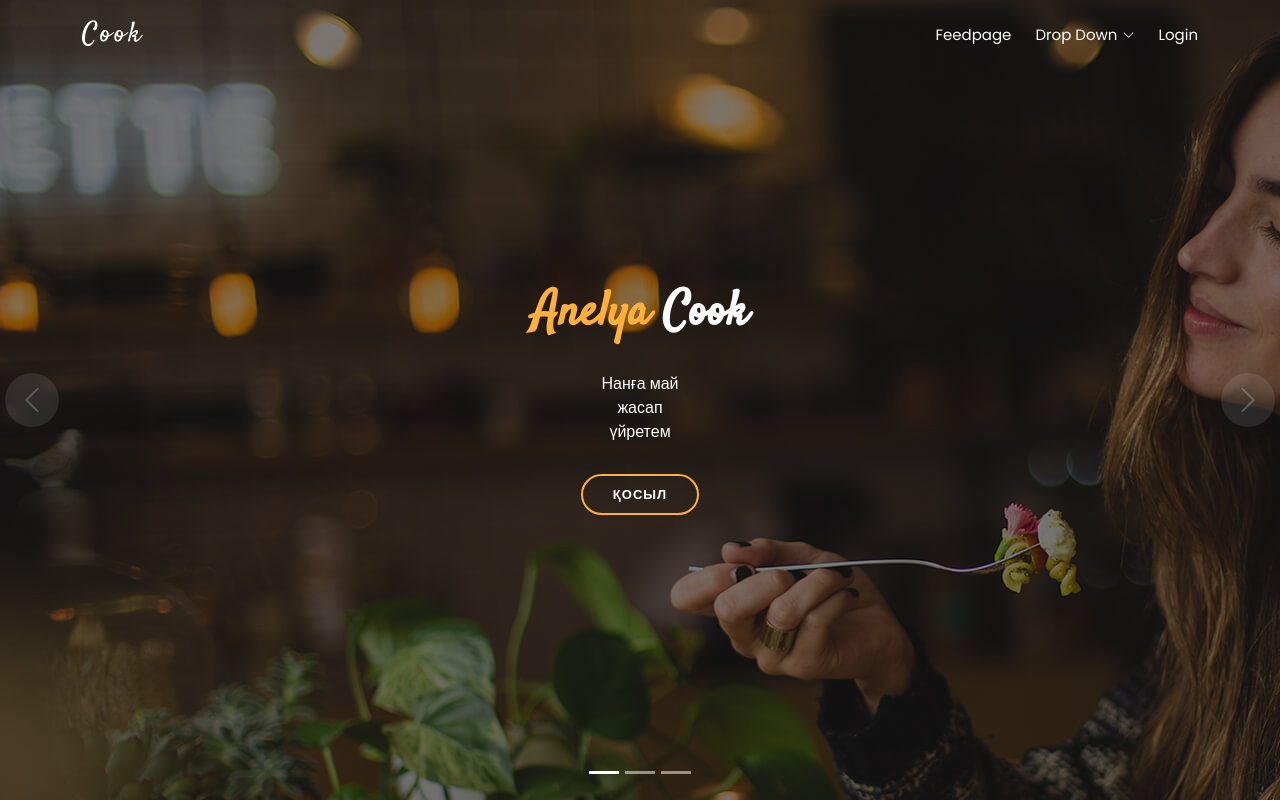
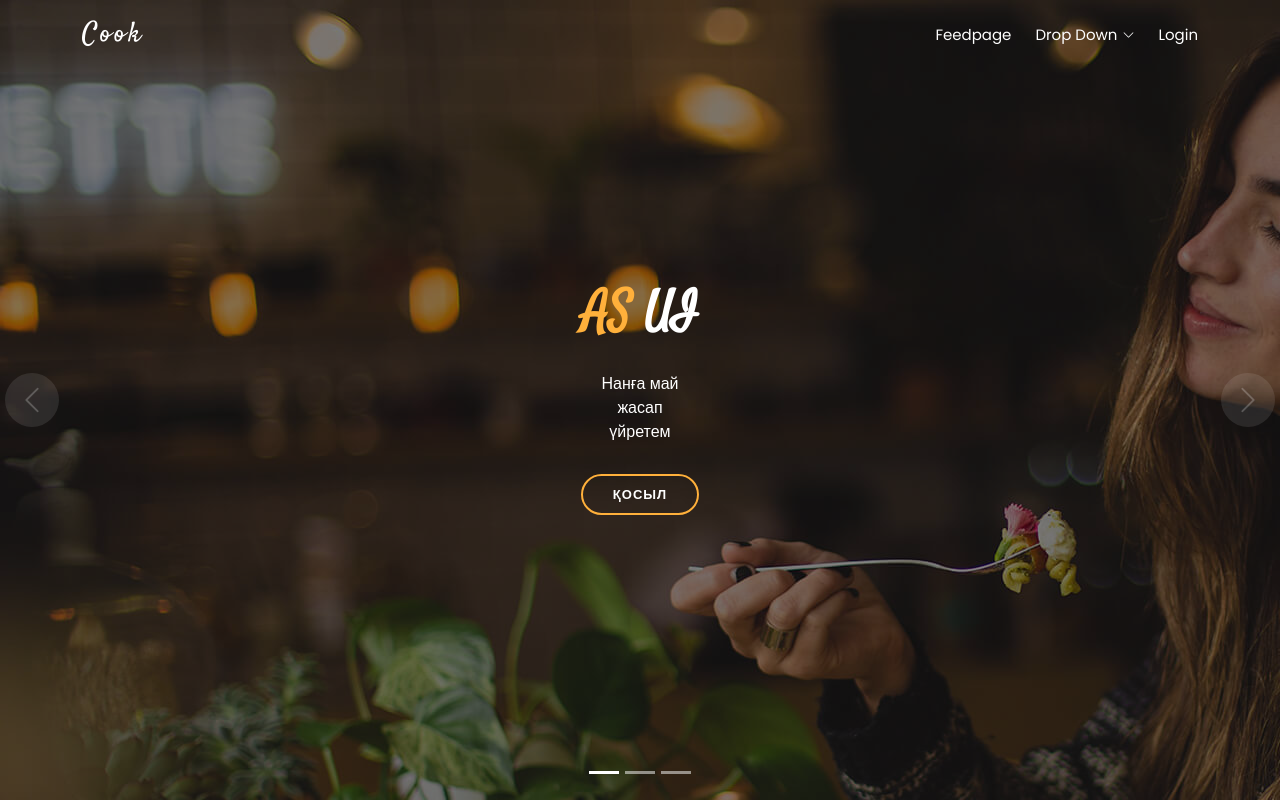
Before and after one commit to zhaubasssar/coook, a Django app: page /home/ in a window 1280 px wide. Run offline with Django 3.2, Linux system fonts and the light colour scheme; some libraries are stand-ins or nearby versions.

Commit message:
homepage title changed

```diff
--- a/templates/home.html
+++ b/templates/home.html
@@ -18,7 +18,7 @@
                     <div class="carousel-item active" style="background: url({% static 'images/slide/slide-1.jpg' %});">
                         <div class="carousel-container">
                             <div class="carousel-content">
-                                <h2 class="animate__animated animate__fadeInDown"><span>Anelya</span> Cook </h2>
+                                <h2 class="animate__animated animate__fadeInDown"><span>AS</span> UI </h2>
                                 <p class="animate__animated animate__fadeInUp">Нанға май жасап үйретем
                                 </p>
                                 <div>
```
